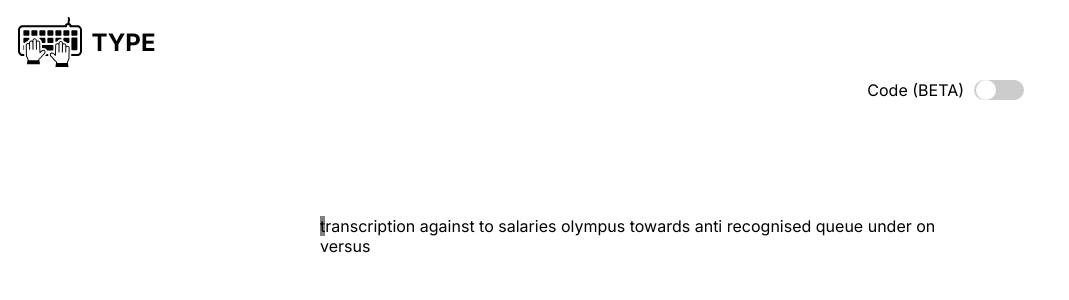
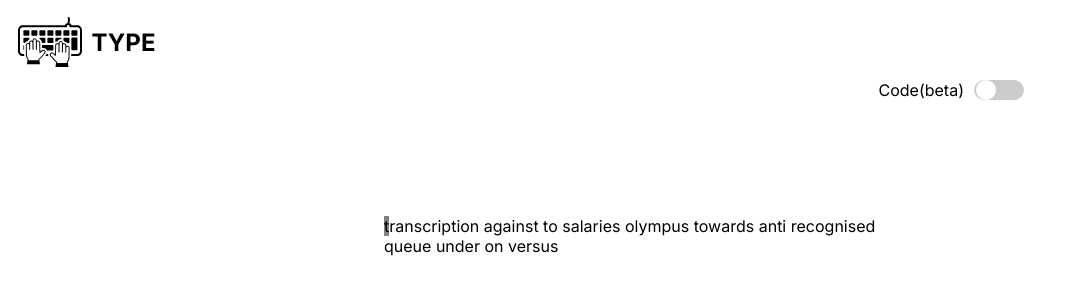
Before and after one commit to 0xamitr/type, a Next.js app: page / in a window 1280 px wide. Shown: the top 300 px of the page, without its empty margins (0-1069 px from the left). Built offline with nearby package versions, Linux system fonts and the light colour scheme.

Commit message:
fix: scrolling bug

```diff
--- a/src/app/components/text.tsx
+++ b/src/app/components/text.tsx
@@ -10,7 +10,7 @@ export default function Text(props: any) {
     const [check, setCheck] = useState(false)
 
     let time: number = 0
-    let text: String = props.text;
+    let text: String = props.text
     let setindex: number = 0
     let index: number = 0
     let timerID: any
@@ -23,8 +23,13 @@ export default function Text(props: any) {
             time++;
         }, 10)
     }
+
     useEffect(() => {
         const handleKeyDown = (event: any) => {
+            if(event.key == " "){
+                console.log("its space")
+                event.preventDefault()
+            }
             if(event.key == "Escape"){
                 setCheck(!check)
             }
--- a/src/app/globals.css
+++ b/src/app/globals.css
@@ -55,6 +55,7 @@
   top: 25%;
   left: 50%;
   transform: translateX(-50%);
+  width: 40vw;
 }
 
 header{
--- a/src/app/page.tsx
+++ b/src/app/page.tsx
@@ -29,14 +29,14 @@ export default function Home() {
   return (
     <>
       <div className="container">
-        <p>Code (BETA)</p>
+        <p>Code(beta)</p>
         <label onClick={handleClick} className={`switch ${iscode ? 'checked' : ''}`}>
           <div></div>
         </label>
       </div>
       <div id='text'>
         {isLoading ? (
-          <h2>Loading...</h2>
+          <p>Loading...</p>
         ) : (
           <Text text={text} fetchRandomText={fetchRandomText} />
         )}
```
